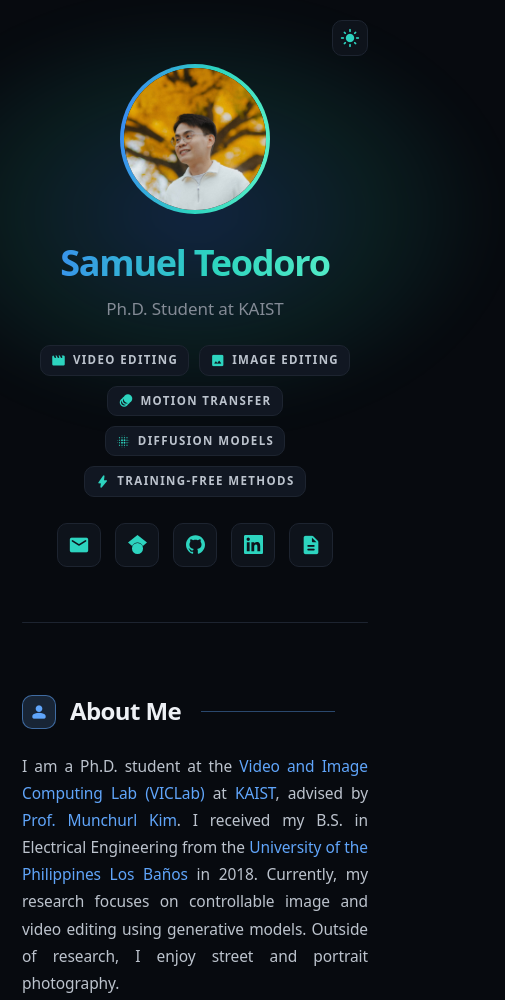
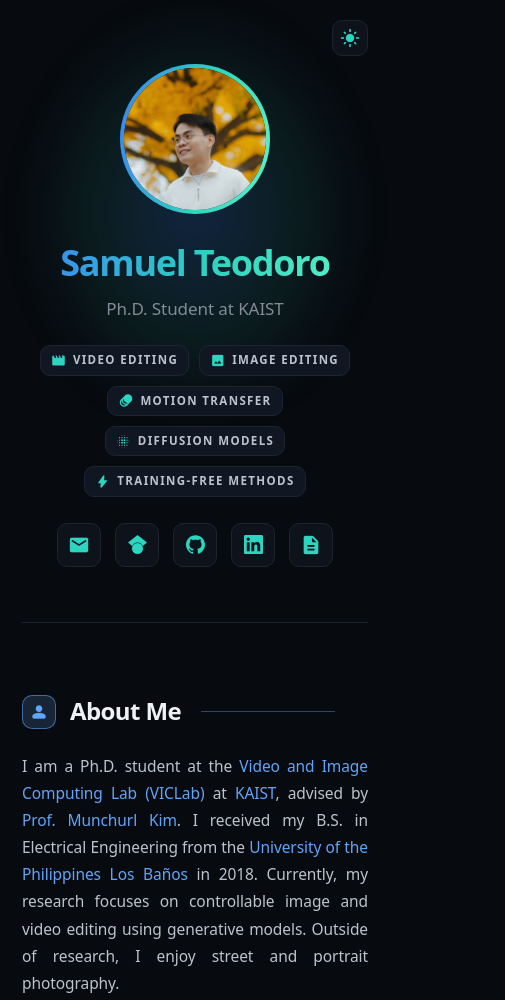
Before and after one commit to sateodoro/sateodoro.github.io, a plain HTML site: page index.html in a window 390 px wide. Shown: the top 1000 px of the page, 505 px wide, since content can reach past the window. Drawn offline with nearby package versions, Linux system fonts and the light colour scheme; a web font is replaced by a local one.

Commit message:
mobile: stop sideways scroll from header glow

```diff
--- a/styles.css
+++ b/styles.css
@@ -812,3 +812,8 @@ a { color: var(--au-blue); }
 
 /* publications: left-aligned (not justified); words still never split with a hyphen (Sam, 2026-11-28) */
 .pub, .pub-title, .pub-authors, .pub .chips, .footnote { text-align: left; hyphens: manual; -webkit-hyphens: manual; }
+
+/* phones: the header glow was 620 px wide and pushed the page sideways; keep it inside the screen,
+   and never allow horizontal scrolling (Sam, 2026-11-28) */
+.masthead::before { width: min(620px, 100%); }
+html, body { overflow-x: clip; }
```
